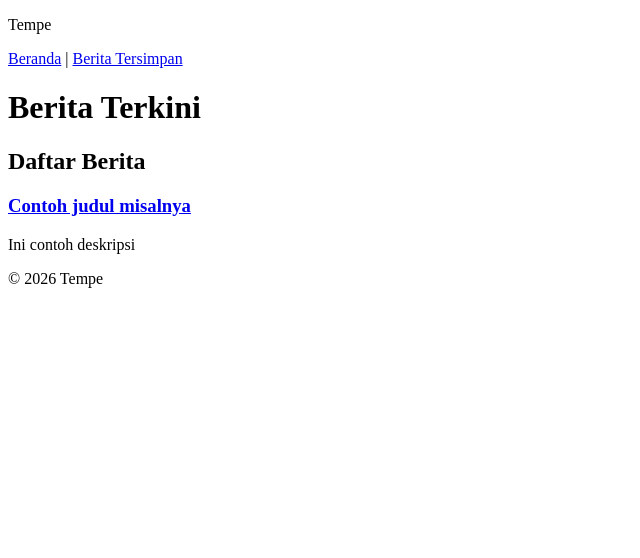
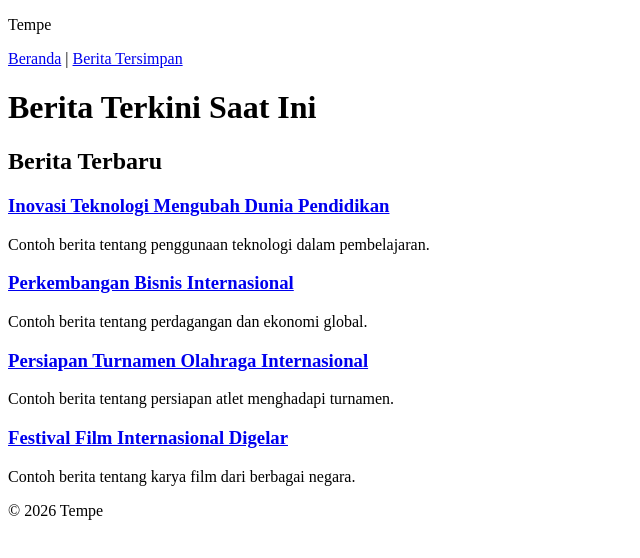
Before and after one commit to ayhydev/Tempe, a React (Vite) app: page / in a window 1280 px wide. Shown: the top 558 px of the page, without its empty margins (0-640 px from the left). Built offline with nearby package versions, Linux system fonts and the light colour scheme.

Commit message:
feat: connect static news data to homepage

```diff
--- a/src/data/mockNews.js
+++ b/src/data/mockNews.js
@@ -25,3 +25,5 @@ export const mockNews = [
     category: "entertainment",
   },
 ];
+
+export default mockNews;
--- a/src/pages/Home.jsx
+++ b/src/pages/Home.jsx
@@ -1,18 +1,15 @@
-import NewsCard from "../components/NewsCard.jsx";
+import NewsGrid from "../components/NewsGrid.jsx";
+import MockNewsData from "../data/mockNews.js";
 
 function Home() {
   return (
     <main>
-      <h1>Berita Terkini</h1>
+      <h1>Berita Terkini Saat Ini</h1>
 
       <section>
-        <h2 id="news-title">Daftar Berita</h2>
+        <h2 id="news-title">Berita Terbaru</h2>
 
-        <NewsCard
-          title="Contoh judul misalnya"
-          description="Ini contoh deskripsi"
-          url="https://example.com/news"
-        />
+        <NewsGrid articles={MockNewsData} />
       </section>
     </main>
   );
```
